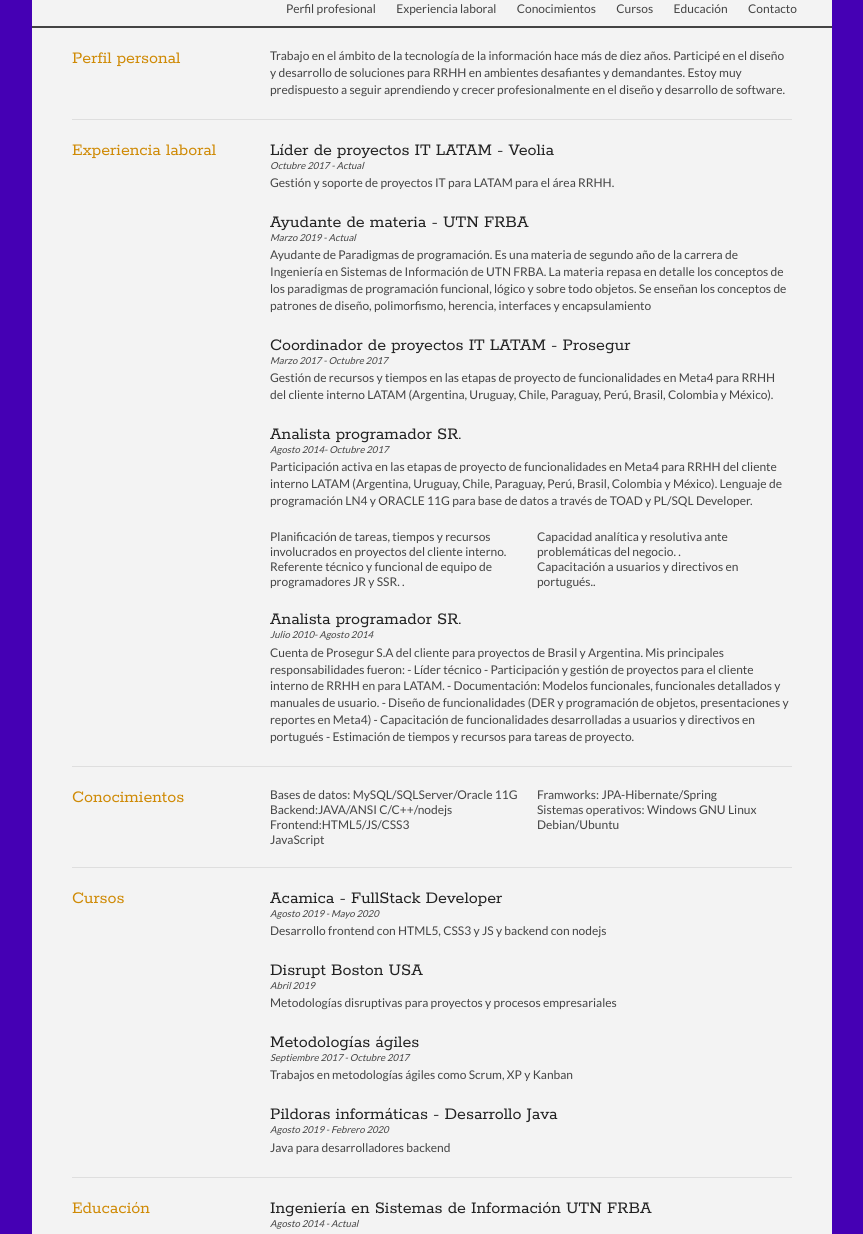
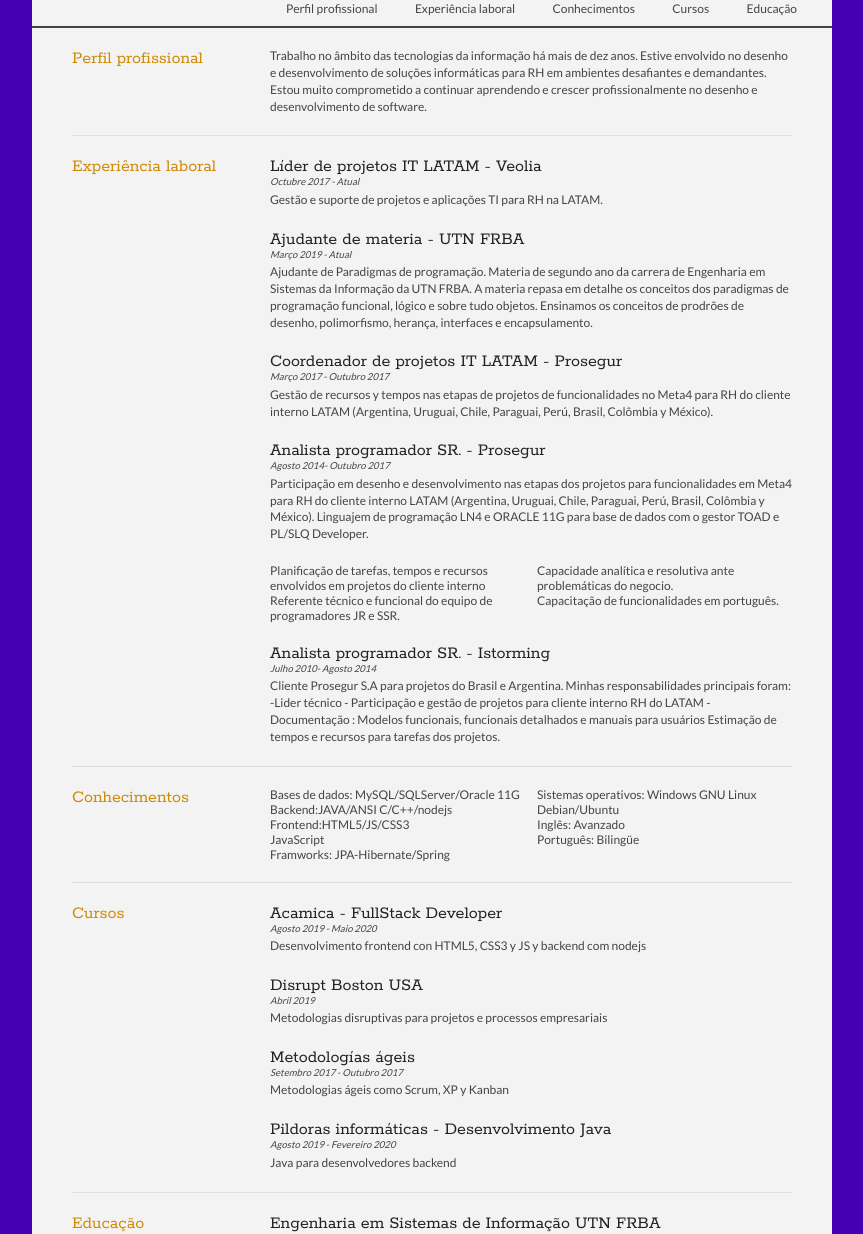
Before and after one commit to alexisdona/cv-online, a plain HTML site: page index_PT.html in a window 1280 px wide. Shown: the part 148-1382 px from the top of the page, without its empty margins (208-1071 px from the left). Drawn offline with Linux system fonts and the light colour scheme.

Commit message:
corrección del idioma portugués

```diff
--- a/index_PT.html
+++ b/index_PT.html
@@ -24,7 +24,7 @@
 
             <div id="name">
                 <h1 class="quickFade delayTwo">Alexis Do Nascimento</h1>
-                <h2 class="quickFade delayThree">Líder de proyectos IT LATAM</h2>
+                <h2 class="quickFade delayThree">Líder de projetos IT LATAM</h2>
             </div>
             <div class="panelData">
                 <div class="idiomas">
@@ -35,20 +35,19 @@
 
                 <div id="contactDetails" class="quickFade delayFour">
                     <ul>
-                        <li>Móvil: +54 911 6456 7378</li>
-                        <li>Dirección: <a class="direccion" href="https://goo.gl/maps/rvumDdvyDc2zCSe46" target="_blank">Belgrano, CABA</a>
-                        </li>
+                        <li>Telefone: +54 911 6456 7378</li>
+                        <li>Endereço: <a class="direccion" href="https://goo.gl/maps/rvumDdvyDc2zCSe46" target="_blank">Belgrano, CABA</a> </li>
+                        <li>e-mail: alexis.dona@gmail.com</li>
                     </ul>
                 </div>
             </div>
             <div class="clear"></div>
             <div class="panelSuperior">
-                <div class="perfil"><a href="#perfil" class="perfil">Perfil profesional</a></div>
-                <div class="experiencia"><a href="#experiencia" class="experiencia">Experiencia laboral</a></div>
-                <div class="conocimientos"><a href="#conocimiento" class="conocimientos">Conocimientos</a></div>
+                <div class="perfil"><a href="#perfil" class="perfil">Perfil profissional</a></div>
+                <div class="experiencia"><a href="#experiencia" class="experiencia">Experiência laboral</a></div>
+                <div class="conocimientos"><a href="#conocimiento" class="conocimientos">Conhecimentos</a></div>
                 <div class="cursos"><a href="#cursos" class="cursos">Cursos</a></div>
-                <div class="educacion"><a href="#educacion" class="educacion">Educación</a></div>
-                <div class="contacto"><a href="#contacto" class="contacto">Contacto</a></div>
+                <div class="educacion"><a href="#educacion" class="educacion">Educação</a></div>
             </div>
 
 
@@ -57,12 +56,16 @@
             <section>
                 <article>
                     <div class="sectionTitle">
-                        <h1><a name="perfil">Perfil personal</a></h1>
+                        <h1><a name="perfil">Perfil profissional</a></h1>
                     </div>
 
                     <div class="sectionContent">
-                        <p>Trabajo en el ámbito de la tecnología de la información hace más de diez años. Participé en el diseño y desarrollo de soluciones para RRHH en ambientes desafiantes y demandantes. Estoy muy predispuesto a seguir aprendiendo y crecer
-                            profesionalmente en el diseño y desarrollo de software. </p>
+                        <p>
+                            Trabalho no âmbito das tecnologias da informação há mais de dez anos. Estive envolvido no desenho e desenvolvimento de soluções informáticas para RH em ambientes desafiantes e demandantes. Estou muito comprometido a continuar aprendendo e crescer profissionalmente
+                            no desenho e desenvolvimento de software.
+                        </p>
+
+
                     </div>
                 </article>
                 <div class="clear"></div>
@@ -71,49 +74,50 @@
 
             <section>
                 <div class="sectionTitle">
-                    <h1><a name="experiencia">Experiencia laboral</a></h1>
+                    <h1><a name="experiencia">Experiência laboral</a></h1>
                 </div>
 
                 <div class="sectionContent">
                     <article>
-                        <h2>Líder de proyectos IT LATAM - Veolia</h2>
-                        <p class="subDetails">Octubre 2017 - Actual</p>
-                        <p>Gestión y soporte de proyectos IT para LATAM para el área RRHH.</p>
+                        <h2>Líder de projetos IT LATAM - Veolia</h2>
+                        <p class="subDetails">Octubre 2017 - Atual</p>
+                        <p>Gestão e suporte de projetos e aplicações TI para RH na LATAM.</p>
                     </article>
                     <article>
-                        <h2>Ayudante de materia - UTN FRBA</h2>
-                        <p class="subDetails">Marzo 2019 - Actual</p>
-                        <p>Ayudante de Paradigmas de programación. Es una materia de segundo año de la carrera de Ingeniería en Sistemas de Información de UTN FRBA. La materia repasa en detalle los conceptos de los paradigmas de programación funcional, lógico
-                            y sobre todo objetos. Se enseñan los conceptos de patrones de diseño, polimorfismo, herencia, interfaces y encapsulamiento</p>
-                    </article>
-
-                    <article>
-                        <h2>Coordinador de proyectos IT LATAM - Prosegur</h2>
-                        <p class="subDetails">Marzo 2017 - Octubre 2017</p>
-                        <p>Gestión de recursos y tiempos en las etapas de proyecto de funcionalidades en Meta4 para RRHH del cliente interno LATAM (Argentina, Uruguay, Chile, Paraguay, Perú, Brasil, Colombia y México).
+                        <h2>Ajudante de materia - UTN FRBA</h2>
+                        <p class="subDetails">Março 2019 - Atual</p>
+                        <p>Ajudante de Paradigmas de programação. Materia de segundo ano da carrera de Engenharia em Sistemas da Informação da UTN FRBA. A materia repasa em detalhe os conceitos dos paradigmas de programação funcional, lógico e sobre tudo
+                            objetos. Ensinamos os conceitos de prodrões de desenho, polimorfismo, herança, interfaces e encapsulamento.
                         </p>
                     </article>
 
                     <article>
-                        <h2>Analista programador SR.</h2>
-                        <p class="subDetails">Agosto 2014- Octubre 2017</p>
-                        <p>Participación activa en las etapas de proyecto de funcionalidades en Meta4 para RRHH del cliente interno LATAM (Argentina, Uruguay, Chile, Paraguay, Perú, Brasil, Colombia y México). Lenguaje de programación LN4 y ORACLE 11G para
-                            base de datos a través de TOAD y PL/SQL Developer.
+                        <h2>Coordenador de projetos IT LATAM - Prosegur</h2>
+                        <p class="subDetails">Março 2017 - Outubro 2017</p>
+                        <p>Gestão de recursos y tempos nas etapas de projetos de funcionalidades no Meta4 para RH do cliente interno LATAM (Argentina, Uruguai, Chile, Paraguai, Perú, Brasil, Colômbia y México).</p>
+                    </article>
+
+                    <article>
+                        <h2>Analista programador SR. - Prosegur</h2>
+                        <p class="subDetails">Agosto 2014- Outubro 2017</p>
+                        <p>Participação em desenho e desenvolvimento nas etapas dos projetos para funcionalidades em Meta4 para RH do cliente interno LATAM (Argentina, Uruguai, Chile, Paraguai, Perú, Brasil, Colômbia y México). Linguajem de programação LN4
+                            e ORACLE 11G para base de dados com o gestor TOAD e PL/SLQ Developer.
                             <ul class="keySkills">
-                                <li class="quickFade delayFour">Planificación de tareas, tiempos y recursos involucrados en proyectos del cliente interno.</li>
-                                <li class="quickFade delayFour">Referente técnico y funcional de equipo de programadores JR y SSR. .</li>
-                                <li class="quickFade delayFour">Capacidad analítica y resolutiva ante problemáticas del negocio. .</li>
-                                <li class="quickFade delayFour">Capacitación a usuarios y directivos en portugués..
-                                </li>
+                                <li class="quickFade delayFour">Planificação de tarefas, tempos e recursos envolvidos em projetos do cliente interno</li>
+                                <li class="quickFade delayFour">Referente técnico e funcional do equipo de programadores JR e SSR.</li>
+                                <li class="quickFade delayFour">Capacidade analítica e resolutiva ante problemáticas do negocio.</li>
+                                <li class="quickFade delayFour">Capacitação de funcionalidades em português.</li>
                             </ul>
                         </p>
                     </article>
                     <article>
-                        <h2>Analista programador SR.</h2>
-                        <p class="subDetails">Julio 2010- Agosto 2014</p>
-                        <p>Cuenta de Prosegur S.A del cliente para proyectos de Brasil y Argentina. Mis principales responsabilidades fueron: - Líder técnico - Participación y gestión de proyectos para el cliente interno de RRHH en para LATAM. - Documentación:
-                            Modelos funcionales, funcionales detallados y manuales de usuario. - Diseño de funcionalidades (DER y programación de objetos, presentaciones y reportes en Meta4) - Capacitación de funcionalidades desarrolladas a usuarios y
-                            directivos en portugués - Estimación de tiempos y recursos para tareas de proyecto.</p>
+                        <h2>Analista programador SR. - Istorming</h2>
+                        <p class="subDetails">Julho 2010- Agosto 2014</p>
+                        <p>
+                            Cliente Prosegur S.A para projetos do Brasil e Argentina. Minhas responsabilidades principais foram: -Lider técnico - Participação e gestão de projetos para cliente interno RH do LATAM - Documentação : Modelos funcionais, funcionais detalhados e manuais
+                            para usuários Estimação de tempos e recursos para tarefas dos projetos.
+                        </p>
+
                     </article>
                 </div>
                 <div class="clear"></div>
@@ -123,18 +127,20 @@
             <section>
                 <div class="sectionTitle">
                     <h1>
-                        <a name="conocimiento">Conocimientos</a>
+                        <a name="conocimiento">Conhecimentos</a>
                     </h1>
                 </div>
 
                 <div class="sectionContent">
                     <ul class="keySkills">
-                        <li>Bases de datos: MySQL/SQLServer/Oracle 11G</li>
+                        <li>Bases de dados: MySQL/SQLServer/Oracle 11G</li>
                         <li>Backend:JAVA/ANSI C/C++/nodejs</li>
                         <li>Frontend:HTML5/JS/CSS3</li>
                         <li>JavaScript</li>
                         <li>Framworks: JPA-Hibernate/Spring</li>
                         <li>Sistemas operativos: Windows GNU Linux Debian/Ubuntu</li>
+                        <li>Inglês: Avanzado</li>
+                        <li>Português: Bilingüe</li>
                     </ul>
                 </div>
                 <div class="clear"></div>
@@ -147,24 +153,24 @@
                 <div class="sectionContent">
                     <article>
                         <h2>Acamica - FullStack Developer</h2>
-                        <p class="subDetails">Agosto 2019 - Mayo 2020</p>
-                        <p>Desarrollo frontend con HTML5, CSS3 y JS y backend con nodejs</p>
+                        <p class="subDetails">Agosto 2019 - Maio 2020</p>
+                        <p>Desenvolvimento frontend con HTML5, CSS3 y JS y backend com nodejs</p>
                     </article>
                     <article>
                         <h2>Disrupt Boston USA</h2>
                         <p class="subDetails">Abril 2019</p>
-                        <p>Metodologías disruptivas para proyectos y procesos empresariales</p>
+                        <p>Metodologias disruptivas para projetos e processos empresariais</p>
                     </article>
 
                     <article>
-                        <h2>Metodologías ágiles</h2>
-                        <p class="subDetails">Septiembre 2017 - Octubre 2017</p>
-                        <p>Trabajos en metodologías ágiles como Scrum, XP y Kanban</p>
+                        <h2>Metodologías ágeis</h2>
+                        <p class="subDetails">Setembro 2017 - Outubro 2017</p>
+                        <p>Metodologias ágeis como Scrum, XP y Kanban</p>
                     </article>
                     <article>
-                        <h2>Pildoras informáticas - Desarrollo Java </h2>
-                        <p class="subDetails">Agosto 2019 - Febrero 2020</p>
-                        <p>Java para desarrolladores backend</p>
+                        <h2>Pildoras informáticas - Desenvolvimento Java </h2>
+                        <p class="subDetails">Agosto 2019 - Fevereiro 2020</p>
+                        <p>Java para desenvolvedores backend</p>
                     </article>
                 </div>
                 <div class="clear"></div>
@@ -173,13 +179,13 @@
 
             <section>
                 <div class="sectionTitle">
-                    <h1><a name="educacion">Educación</a></h1>
+                    <h1><a name="educacion">Educação</a></h1>
                 </div>
 
                 <div class="sectionContent">
                     <article>
-                        <h2>Ingeniería en Sistemas de Información UTN FRBA</h2>
-                        <p class="subDetails">Agosto 2014 - Actual</p>
+                        <h2>Engenharia em Sistemas de Informação UTN FRBA</h2>
+                        <p class="subDetails">Agosto 2014 - Atual</p>
                     </article>
                 </div>
                 <div class="clear"></div>
```
Also changed, not shown: index_EN.html (+3 -0 lines), index_ES.html (+13 -11 lines), style.css (+14 -13 lines).
